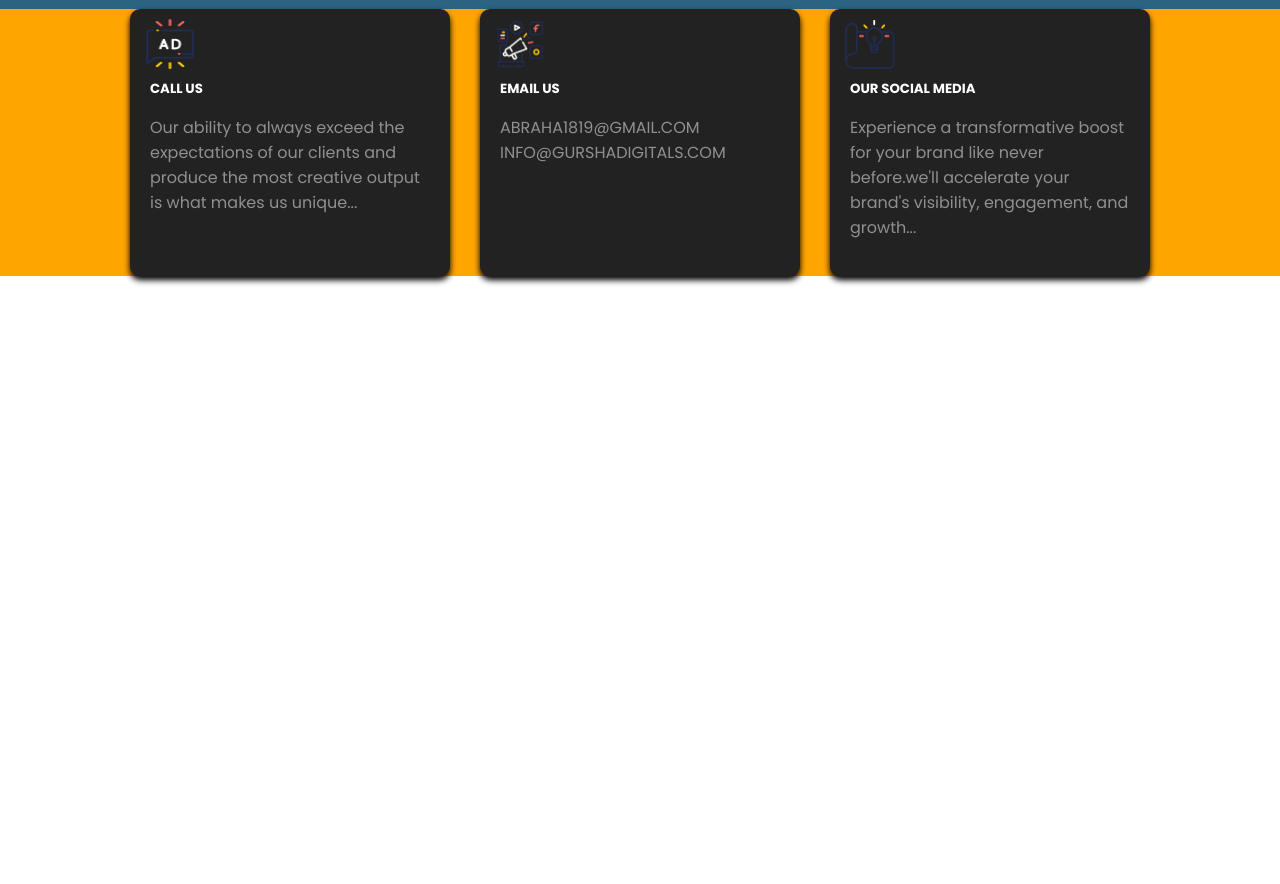
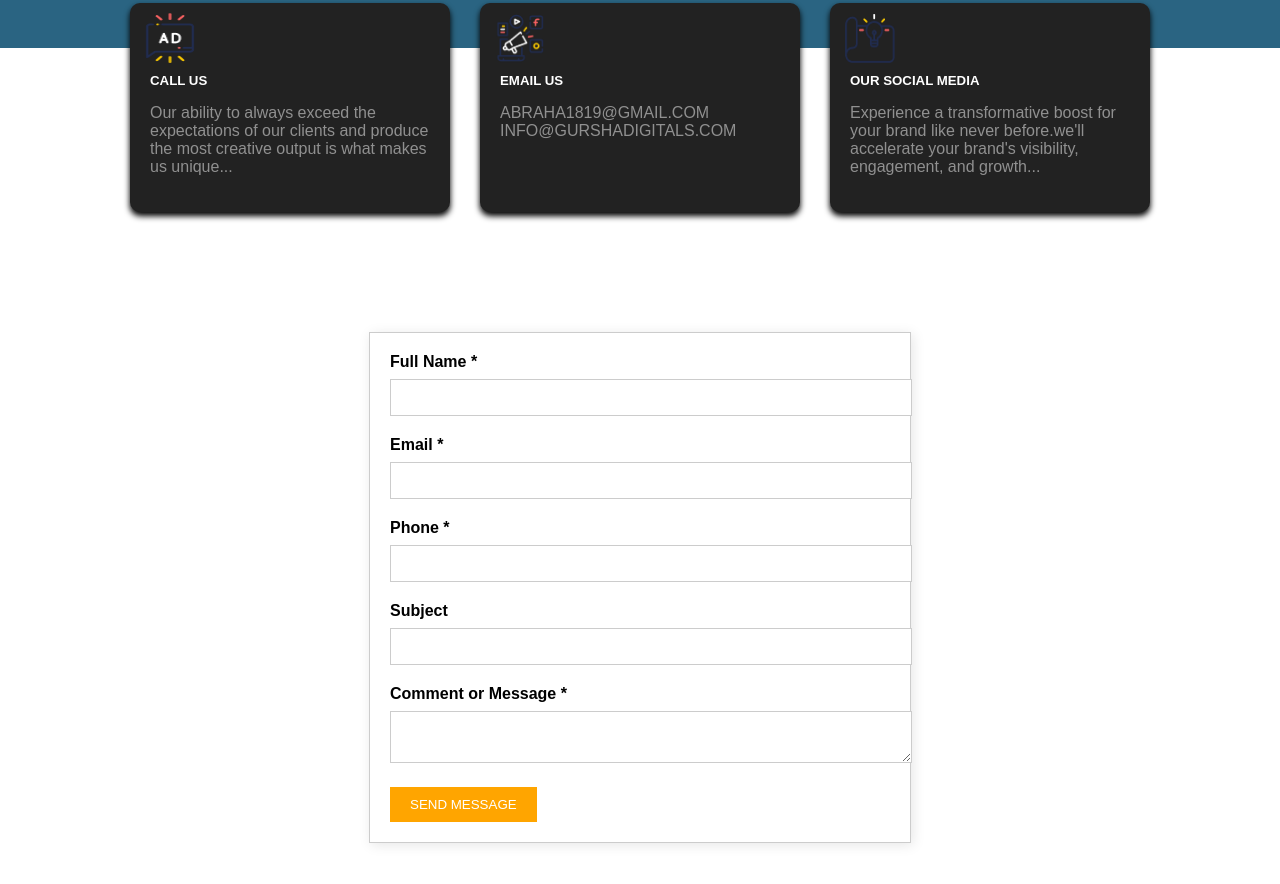
Before and after one commit to Damtish/GurshaDigitals, a plain HTML site: page ContactPage.html in a window 1280 px wide. Shown: the part 662-1546 px from the top of the page. Before the commit the page ends 1008 px from the top, so only its background shows below. Drawn offline with Linux system fonts and the light colour scheme.

Commit message:
contact page update

```diff
--- a/ContactPage.css
+++ b/ContactPage.css
@@ -151,7 +151,7 @@ body {
 .servicepage{
     position: relative;
     top: -70px;
-    background-color: orange;
+    /* background-color: orange; */
 }
 
 .service_collection{
@@ -215,6 +215,45 @@ body {
   }
 
 
+  body {
+    font-family: Arial, sans-serif;
+}
+
+form {
+    max-width: 500px;
+    margin: 50px auto;
+    padding: 20px;
+    border: 1px solid #ccc;
+    box-shadow: 2px 2px 12px rgba(0, 0, 0, 0.1);
+}
+
+label {
+    display: block;
+    margin-bottom: 8px;
+    font-weight: bold;
+}
+
+input[type="text"],
+input[type="email"],
+input[type="tel"],
+textarea {
+    width: 100%;
+    padding: 10px;
+    margin-bottom: 20px;
+    border: 1px solid #ccc;
+}
+
+button {
+    background-color: orange;
+    color: #fff;
+    padding: 10px 20px;
+    border: none;
+    cursor: pointer;
+}
+
+button:hover {
+    background-color: #2A6482;
+}
 
 
 @media (max-width:1110px) {
--- a/ContactPage.html
+++ b/ContactPage.html
@@ -88,6 +88,38 @@
         </div>
     </div>
 
+    <!DOCTYPE html>
+<html lang="en">
+<head>
+    <meta charset="UTF-8">
+    <meta name="viewport" content="width=device-width, initial-scale=1.0">
+    <title>Contact Form</title>
+    <link rel="stylesheet" href="styles.css">
+</head>
+<body>
+    <form id="contactForm">
+        <label for="name">Full Name *</label>
+        <input type="text" id="name" required>
+
+        <label for="email">Email *</label>
+        <input type="email" id="email" required>
+
+        <label for="phone">Phone *</label>
+        <input type="tel" id="phone" required>
+
+        <label for="subject">Subject</label>
+        <input type="text" id="subject">
+
+        <label for="message">Comment or Message *</label>
+        <textarea id="message" required></textarea>
+
+        <button type="submit">SEND MESSAGE</button>
+    </form>
+    <script src="script.js"></script>
+</body>
+</html>
+
+
 </body>
 <script>
     const navbarToggle = document.getElementById('navbar-toggle');
@@ -101,5 +133,20 @@
         }
     });
 </script>
+<script>
+    document.getElementById('contactForm').addEventListener('submit', function(e) {
+    e.preventDefault();
+
+    // Capture form values (for example)
+    const name = document.getElementById('name').value;
+    const email = document.getElementById('email').value;
+    // ... capture other fields ...
+
+    // Here you would typically send the form data to a server-side script
+    // to handle the email sending.
+    alert('Form submitted! You would typically send this data to a server to process.');
+});
+
+</script>
 
 </html>
--- a/about.css
+++ b/about.css
@@ -1,7 +1,7 @@
 body {
     margin: 0;
     font-family: 'Poppins', sans-serif;
-    background-color: #F9991D;
+    /* background-color: #F9991D; */
 }
 .homepage {
     background-color: #2A6482;
@@ -257,6 +257,8 @@ strong {
     padding: 50px;
     max-width: 1200px;
     margin: 0 auto;
+    margin-bottom: 50px;
+    border-radius: 7%;
 }
 
 .header {
```
